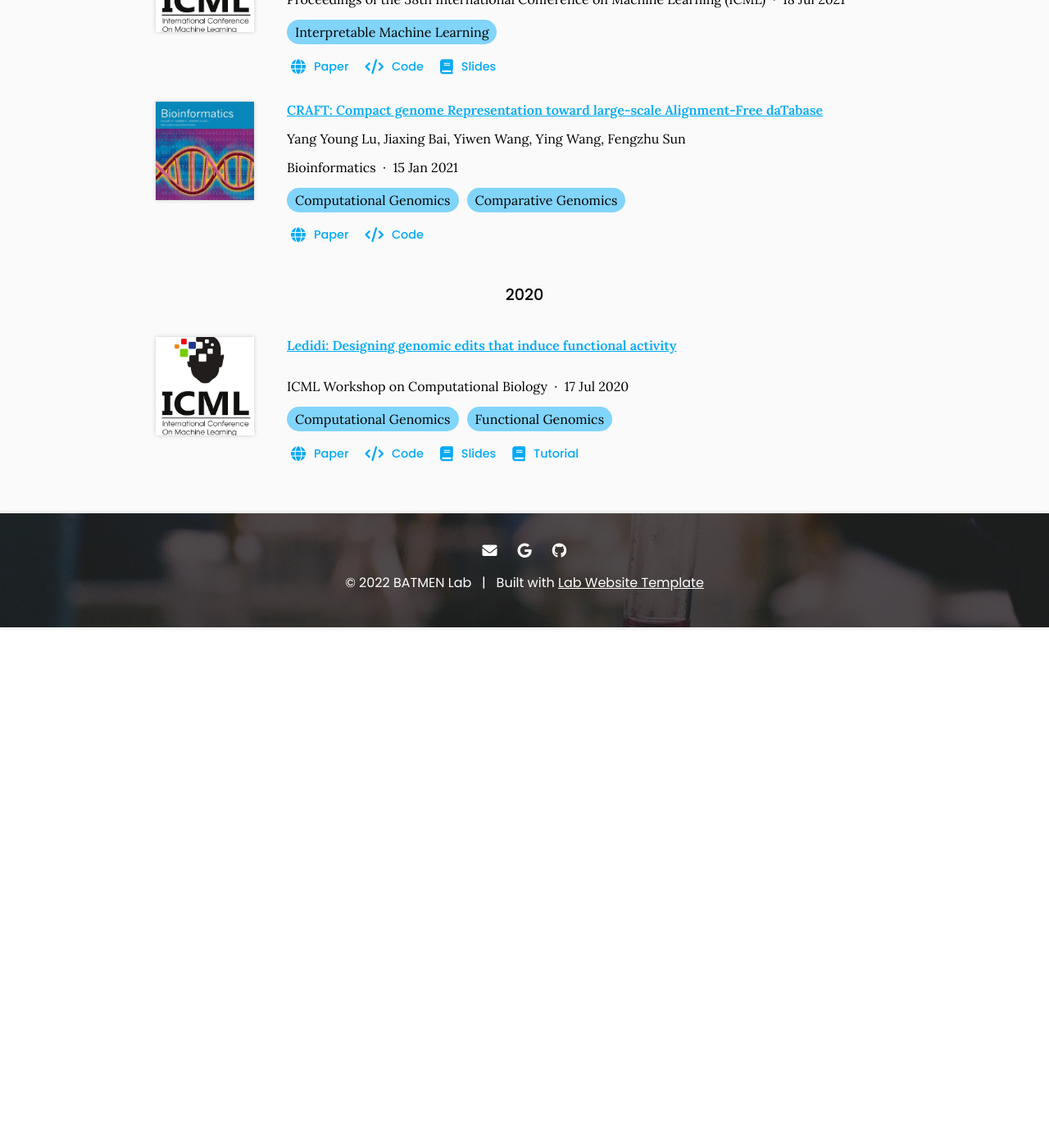
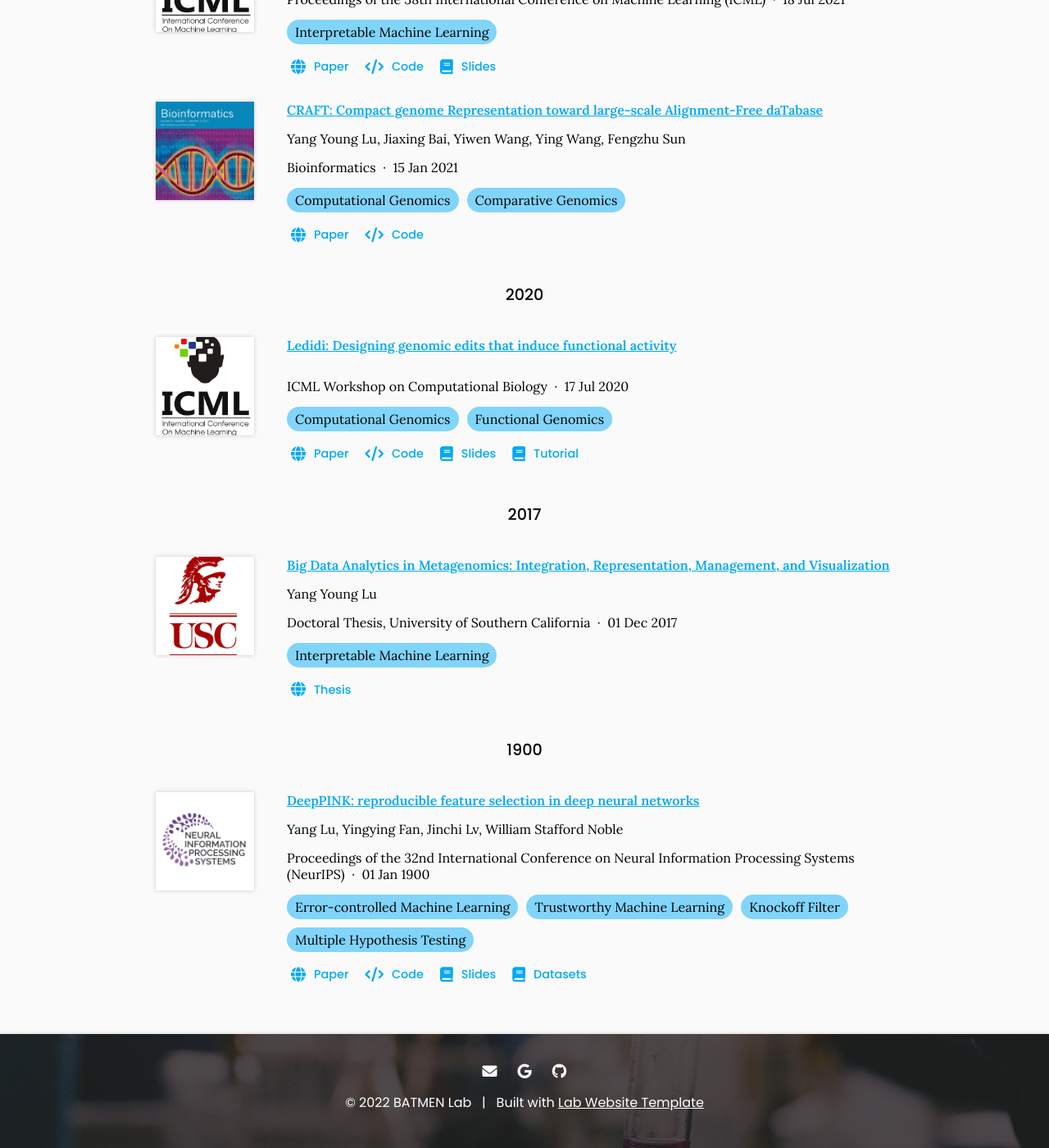
Before and after one commit to batmen-lab/batmen-lab.github.io, a Jekyll site: the page built from research/index.md, in a window 1280 px wide and 1400 px high, scrolled down 1340 px. Shown: the whole window at 82% size. Built offline with Jekyll 4.4.1, drawn with Linux system fonts in a browser that asks for light colours; before the commit the page ends 2105 px from its top, so only the background shows below that.

Commit message:
Generate citations

```diff
--- a/_data/citations.yaml
+++ b/_data/citations.yaml
@@ -138,3 +138,46 @@
   tags:
   - Computational Genomics
   - Functional Genomics
+- id: url:https://papers.nips.cc/paper/2018/hash/29daf9442f3c0b60642b14c081b4a556-Abstract.html
+  title: 'DeepPINK: reproducible feature selection in deep neural networks'
+  authors:
+  - Yang Lu
+  - Yingying Fan
+  - Jinchi Lv
+  - William Stafford Noble
+  publisher: Proceedings of the 32nd International Conference on Neural Information
+    Processing Systems (NeurIPS)
+  date: 1900-1-1
+  link: https://papers.nips.cc/paper/2018/hash/29daf9442f3c0b60642b14c081b4a556-Abstract.html
+  image: images/tools/neurips.png
+  extra-links:
+  - link: https://papers.nips.cc/paper/2018/hash/29daf9442f3c0b60642b14c081b4a556-Abstract.html
+    text: Paper
+  - type: source
+    link: https://github.com/younglululu/DeepPINK
+    text: Code
+  - type: docs
+    link: https://www.youtube.com/watch?v=P63aCWa0a8w
+    text: Slides
+  - type: docs
+    link: https://noble.gs.washington.edu/proj/DeepPINK/
+    text: Datasets
+  tags:
+  - Error-controlled Machine Learning
+  - Trustworthy Machine Learning
+  - Knockoff Filter
+  - Multiple Hypothesis Testing
+- id: url:https://www.proquest.com/openview/d28742f789e37325baa466d61bd8f0d0/1
+  title: 'Big Data Analytics in Metagenomics: Integration, Representation, Management,
+    and Visualization'
+  authors:
+  - Yang Young Lu
+  publisher: Doctoral Thesis, University of Southern California
+  date: '2017-12-01'
+  link: https://www.proquest.com/openview/d28742f789e37325baa466d61bd8f0d0/1
+  image: images/tools/usc.jpg
+  extra-links:
+  - link: https://www.proquest.com/openview/d28742f789e37325baa466d61bd8f0d0/1
+    text: Thesis
+  tags:
+  - Interpretable Machine Learning
```
